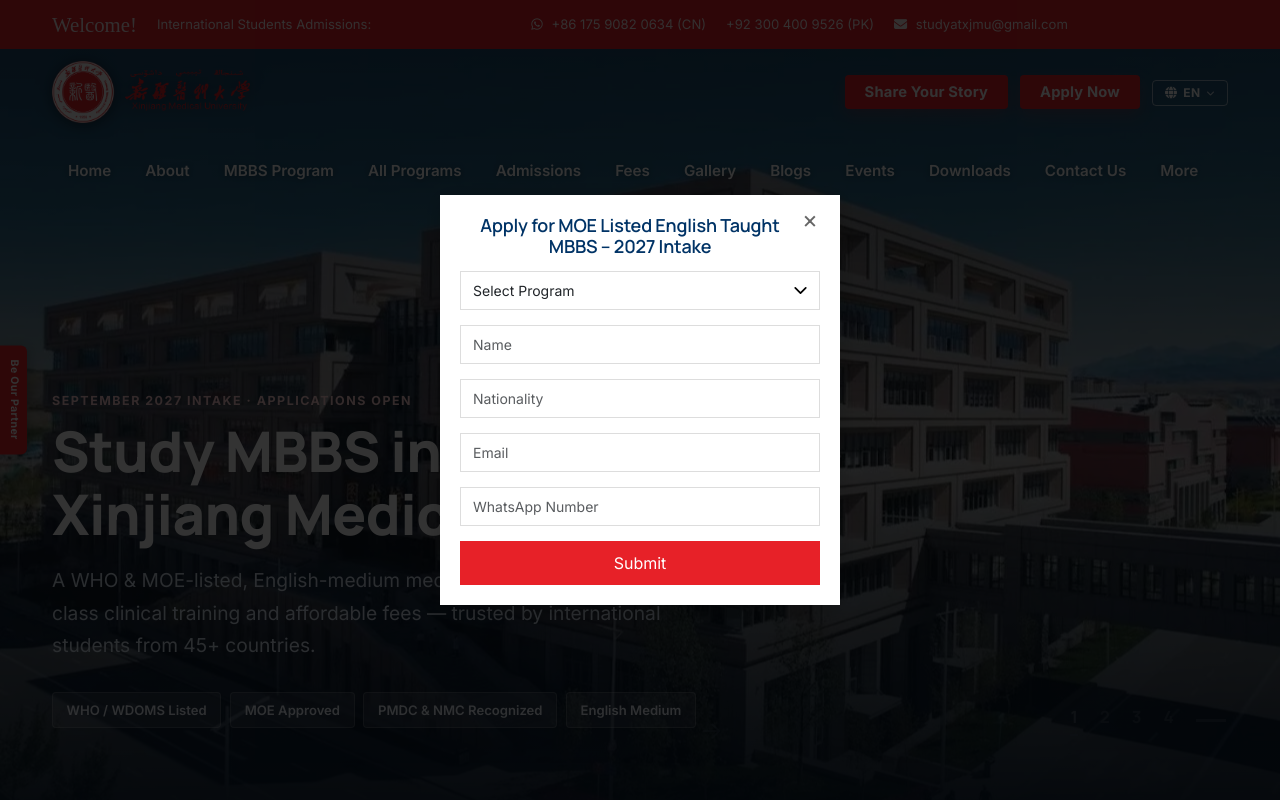
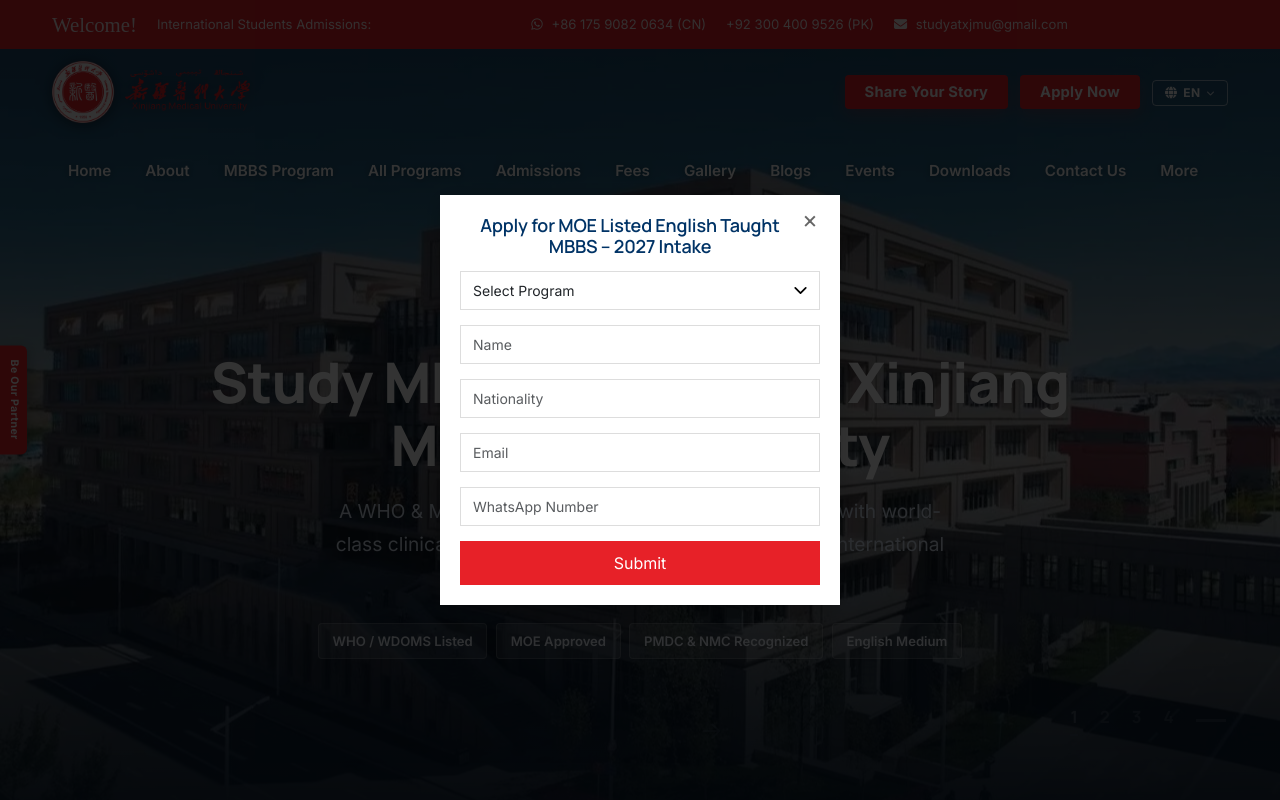
Before and after one commit to niaz8269/xjmu-online, a Laravel app: page / in a window 1280 px wide. Run offline with Laravel 12, Linux system fonts and the light colour scheme; data that the repository does not hold is empty; parts of the project's set-up code (start-up, migrations or seed data) failed here and were passed over; some libraries are stand-ins or nearby versions.

Commit message:
Homepage hero: centre the content so it is less crowded (CSS only)
Co-Authored-By: Claude Sonnet 5.5 <noreply@anthropic.com>

```diff
--- a/public/css/home.css
+++ b/public/css/home.css
@@ -312,3 +312,9 @@ body.home-hero-overlay .brand-bar:not(.fixed) .xjmu-lang-btn.active { background
 .home-campus-cell img { width: 100%; height: 180px; object-fit: cover; display: block; transition: transform .4s ease; }
 .home-campus-cell:hover img { transform: scale(1.07); }
 @media (max-width: 900px) { .home-campus-grid { grid-template-columns: repeat(2, 1fr); } .home-campus-cell img { height: 150px; } }
+
+/* ---------- Hero content centred (less crowded; 18 Nov 2026) ---------- */
+.home-hero__content { align-items: center; justify-content: center; padding-bottom: clamp(3rem, 8vh, 5rem); }
+.home-hero__inner { max-width: 860px; margin: 0 auto; padding-bottom: 0; text-align: center; }
+.home-hero__lead { margin-left: auto; margin-right: auto; }
+.home-hero__cta, .home-hero__trust { justify-content: center; }
```
